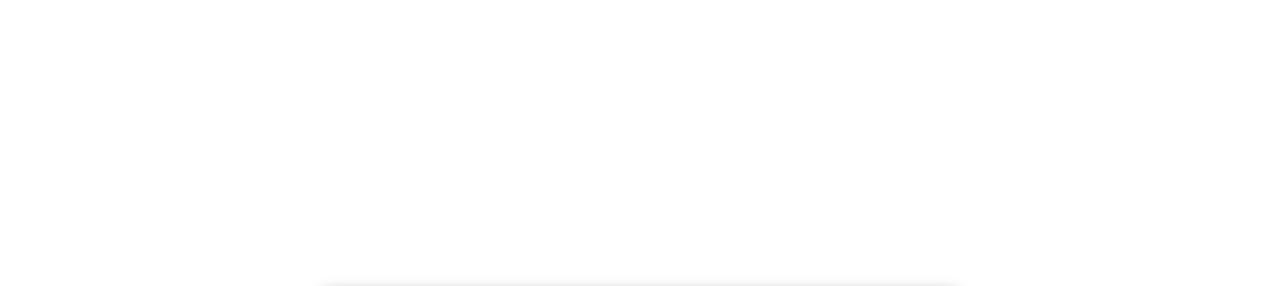
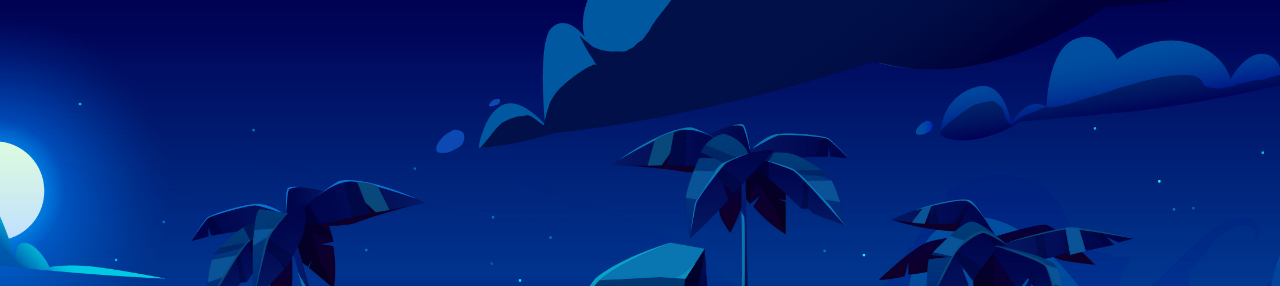
Before and after one commit to inesribeiro18/trabalho-final-quiz, a plain HTML site: page index.html in a window 1280 px wide. Shown: the top 286 px of the page. Drawn offline with nearby package versions, Linux system fonts and the light colour scheme.

Commit message:
style.css

```diff
--- a/style.css
+++ b/style.css
@@ -1,7 +1,7 @@
 body {
     margin: 0;
     font-family: Arial, sans-serif;
-    background-image: url('images/fundo.jpg');
+    background-image: url('./fundo.jpg');
     background-size: cover;
     background-position: center;
     display: flex;
```
